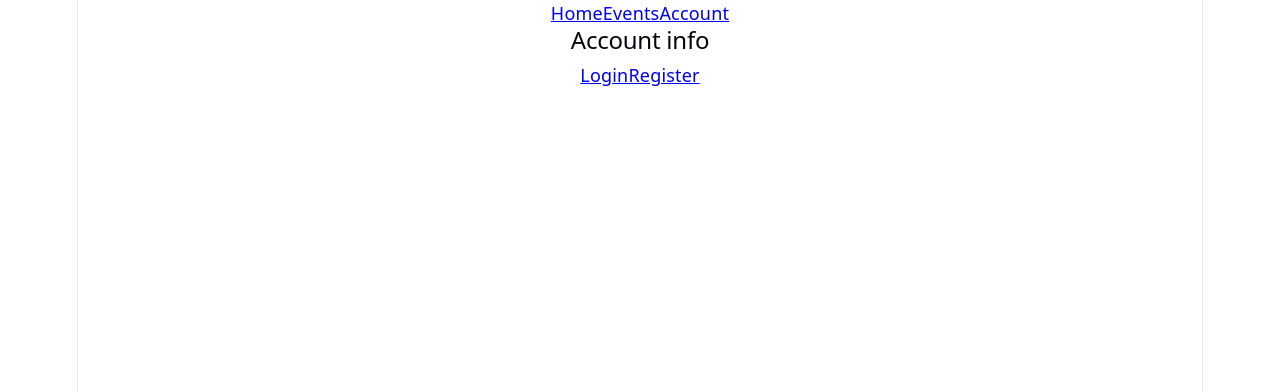
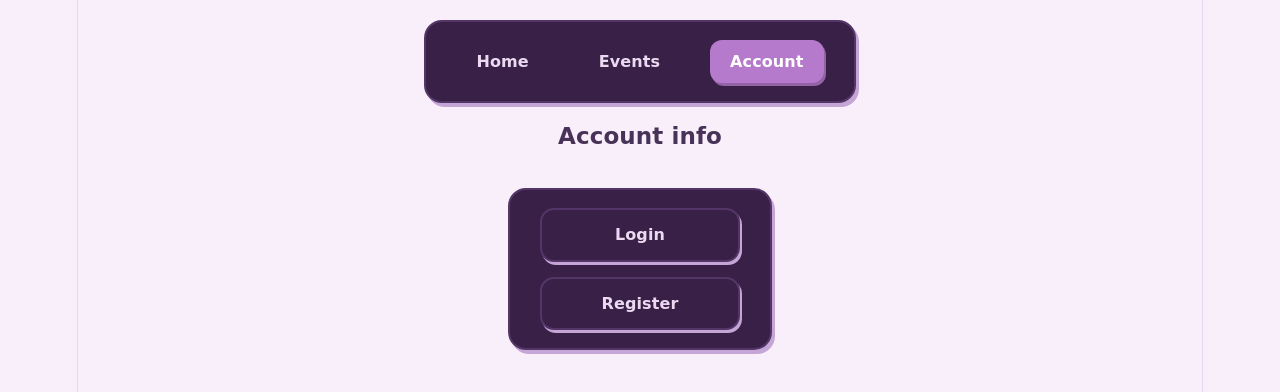
Before and after one commit to ameliapeters1/NC-Plus-One-Project-FE, a React (Vite) app: page /account in a window 1280 px wide. Shown: the top 392 px of the page. Built offline with nearby package versions, Linux system fonts and the light colour scheme.

Commit message:
some css updates

```diff
--- a/src/index.css
+++ b/src/index.css
@@ -1,23 +1,28 @@
 :root {
-  --text: #6b6375;
-  --text-h: #08060d;
-  --bg: #fff;
-  --border: #e5e4e7;
-  --code-bg: #f4f3ec;
-  --accent: #aa3bff;
-  --accent-bg: rgba(170, 59, 255, 0.1);
-  --accent-border: rgba(170, 59, 255, 0.5);
-  --social-bg: rgba(244, 243, 236, 0.5);
+  /* Colours */
+  --text: #705d7c;
+  --text-h: #493257;
+  --bg: #f8effa;
+  --border: #e6d5ed;
+  --code-bg: #f1e5f5;
+
+  --accent: #b57acb;
+  --accent-bg: rgba(181, 122, 203, 0.15);
+  --accent-border: rgba(181, 122, 203, 0.5);
+  --social-bg: #f5eafa;
+
   --shadow:
-    rgba(0, 0, 0, 0.1) 0 10px 15px -3px, rgba(0, 0, 0, 0.05) 0 4px 6px -2px;
+    rgba(91, 51, 110, 0.12) 0 10px 15px -3px,
+    rgba(91, 51, 110, 0.06) 0 4px 6px -2px;
 
-  --sans: system-ui, 'Segoe UI', Roboto, sans-serif;
-  --heading: system-ui, 'Segoe UI', Roboto, sans-serif;
+  /* Fonts */
+  --sans: 'Segoe Print', 'Comic Sans MS', cursive;
+  --heading: 'Segoe Print', 'Comic Sans MS', cursive;
   --mono: ui-monospace, Consolas, monospace;
 
-  font: 18px/145% var(--sans);
-  letter-spacing: 0.18px;
-  color-scheme: light dark;
+  font: 16px/145% var(--sans);
+  letter-spacing: 0.1px;
+  color-scheme: light;
   color: var(--text);
   background: var(--bg);
   font-synthesis: none;
@@ -26,30 +31,11 @@
   -moz-osx-font-smoothing: grayscale;
 
   @media (max-width: 1024px) {
-    font-size: 16px;
+    font-size: 14px;
   }
 }
 
-@media (prefers-color-scheme: dark) {
-  :root {
-    --text: #9ca3af;
-    --text-h: #f3f4f6;
-    --bg: #16171d;
-    --border: #2e303a;
-    --code-bg: #1f2028;
-    --accent: #c084fc;
-    --accent-bg: rgba(192, 132, 252, 0.15);
-    --accent-border: rgba(192, 132, 252, 0.5);
-    --social-bg: rgba(47, 48, 58, 0.5);
-    --shadow:
-      rgba(0, 0, 0, 0.4) 0 10px 15px -3px, rgba(0, 0, 0, 0.25) 0 4px 6px -2px;
-  }
-
-  #social .button-icon {
-    filter: invert(1) brightness(2);
-  }
-}
-
+/* Main app */
 #root {
   width: 1126px;
   max-width: 100%;
@@ -64,42 +50,48 @@
 
 body {
   margin: 0;
+  background: #f8effa;
 }
 
+/* Headings */
 h1,
 h2 {
   font-family: var(--heading);
-  font-weight: 500;
+  font-weight: 600;
   color: var(--text-h);
 }
 
 h1 {
-  font-size: 56px;
-  letter-spacing: -1.68px;
+  font-size: 42px;
+  letter-spacing: -1px;
   margin: 32px 0;
+
   @media (max-width: 1024px) {
-    font-size: 36px;
+    font-size: 30px;
     margin: 20px 0;
   }
 }
+
 h2 {
-  font-size: 24px;
+  font-size: 23px;
   line-height: 118%;
-  letter-spacing: -0.24px;
   margin: 0 0 8px;
+
   @media (max-width: 1024px) {
-    font-size: 20px;
+    font-size: 19px;
   }
 }
+
 p {
   margin: 0;
 }
 
+/* Code */
 code,
 .counter {
   font-family: var(--mono);
   display: inline-flex;
-  border-radius: 4px;
+  border-radius: 6px;
   color: var(--text-h);
 }
 
@@ -109,3 +101,86 @@ code {
   padding: 4px 8px;
   background: var(--code-bg);
 }
+
+/* Main navigation */
+nav {
+    display: flex;
+    justify-content: center;
+    align-items: center;
+    gap: 30px;
+    padding: 18px 30px;
+    background: #382047;
+    border: 2px solid #543568;
+    border-radius: 18px;
+    margin: 20px auto;
+    max-width: 600px;
+    box-shadow: 3px 4px 0px #c5a5d5;
+}
+
+/* Navigation links */
+nav .nav-link {
+    text-decoration: none;
+    color: #ead9f0;
+    font-size: 16px;
+    font-weight: 600;
+    padding: 10px 20px;
+    border-radius: 12px;
+    transition: all 0.3s ease;
+}
+
+/* Hover */
+nav .nav-link:hover {
+    background: #654477;
+    color: white;
+    transform: translateY(-2px) rotate(-1deg);
+}
+
+/* Active link */
+nav .nav-link.active {
+    background: #b57acb;
+    color: white;
+    box-shadow: 2px 3px 0px #9463a7;
+}
+
+/* Login and Register container */
+.auth-nav {
+    display: flex;
+    flex-direction: column;
+    align-items: center;
+    gap: 15px;
+    width: 200px;
+    margin: 30px auto;
+}
+
+/* Login and Register buttons */
+.auth-nav .nav-link {
+    display: block;
+    width: 100%;
+    box-sizing: border-box;
+    padding: 13px 20px;
+    text-align: center;
+    text-decoration: none;
+    font-size: 16px;
+    font-weight: 600;
+    color: #ead9f0;
+    background: #382047;
+    border: 2px solid #543568;
+    border-radius: 14px;
+    box-shadow: 2px 3px 0px #c5a5d5;
+    transition: all 0.3s ease;
+}
+
+/* Hover */
+.auth-nav .nav-link:hover {
+    background: #654477;
+    color: white;
+    transform: translateY(-3px) rotate(-1deg);
+}
+
+/* Active */
+.auth-nav .nav-link.active {
+    background: #b57acb;
+    color: white;
+    border-color: #a36bb8;
+    box-shadow: 2px 3px 0px #9463a7;
+}
--- a/src/pages/AccountPage.tsx
+++ b/src/pages/AccountPage.tsx
@@ -22,9 +22,9 @@ function AccountPage(){
                 </>
 
             ): (
-                <nav>
+                <nav className="auth-nav">
                     <NavLink
-                    to="/login" end
+                    to="/login"
                     className={({ isActive }) => (isActive ? "nav-link active" : "nav-link")}>
                         Login
                     </NavLink>
```
